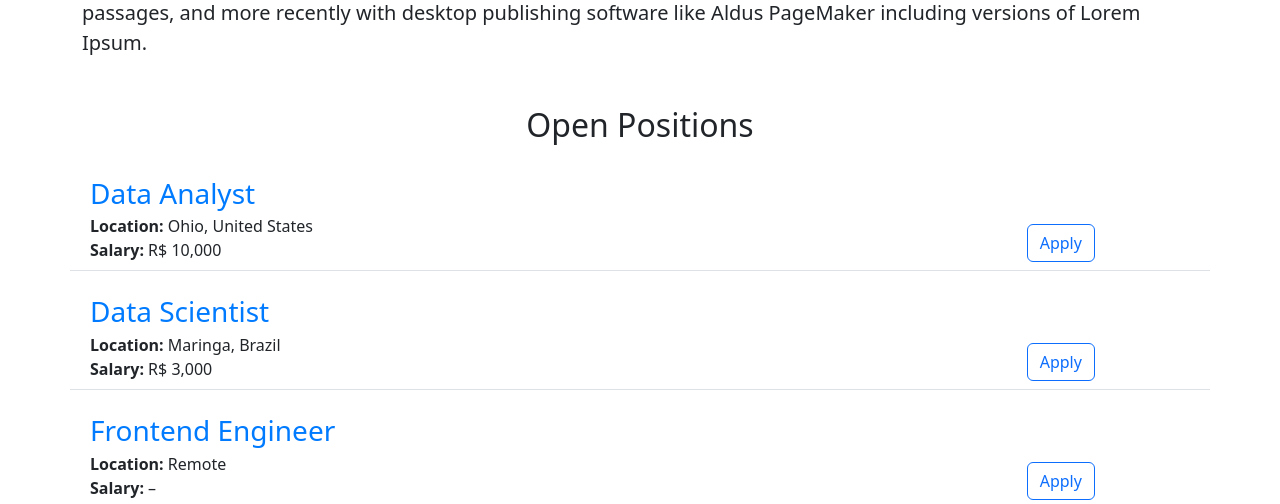
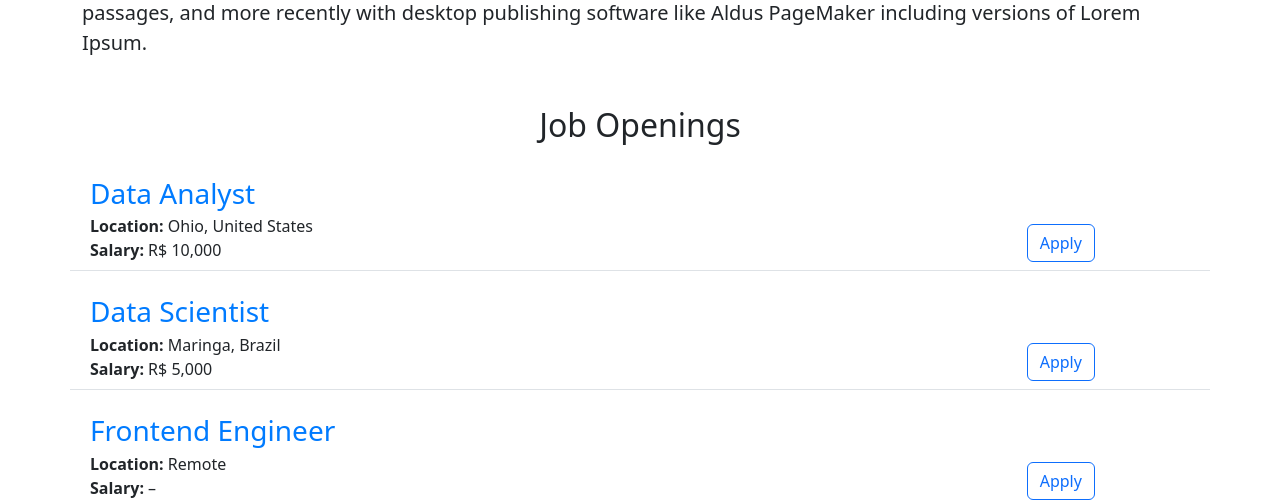
Before and after one commit to giuseppe-ferri/website, a Flask app: page / in a window 1280 px wide. Shown: the part 680-1184 px from the top of the page. Run offline with Flask 3, Linux system fonts and the light colour scheme.

Commit message:
made some changes

```diff
--- a/app.py
+++ b/app.py
@@ -12,7 +12,7 @@ JOBS = [
         'id': 2,
         'title': 'Data Scientist',
         'location': 'Maringa, Brazil',
-        'salary': 'R$ 3,000'
+        'salary': 'R$ 5,000'
     },
     {
         'id': 3,
--- a/templates/home.html
+++ b/templates/home.html
@@ -19,7 +19,7 @@
     <img class="img-fluid" id="banner" src="https://media4.giphy.com/media/h9XhGF0cMWazK/giphy.webp?cid=ecf05e47dwdp3o8res462dxs6br1l64jy88pdfdkg5b33omd&ep=v1_gifs_search&rid=giphy.webp&ct=g">
     <h2 class="text-center mt-5 mb-4">About {{company_name}}</h2>
     <p class="lead">Lorem Ipsum is simply dummy text of the printing and typesetting industry. Lorem Ipsum has been the industry's standard dummy text ever since the 1500s, when an unknown printer took a galley of type and scrambled it to make a type specimen book. It has survived not only five centuries, but also the leap into electronic typesetting, remaining essentially unchanged. It was popularised in the 1960s with the release of Letraset sheets containing Lorem Ipsum passages, and more recently with desktop publishing software like Aldus PageMaker including versions of Lorem Ipsum.</p>
-    <h2 class="text-center mt-5 mb-4">Open Positions</h2>
+    <h2 class="text-center mt-5 mb-4">Job Openings</h2>
     <div>
       {% for job in jobs %}
         {% include 'jobitem.html' %}
```
